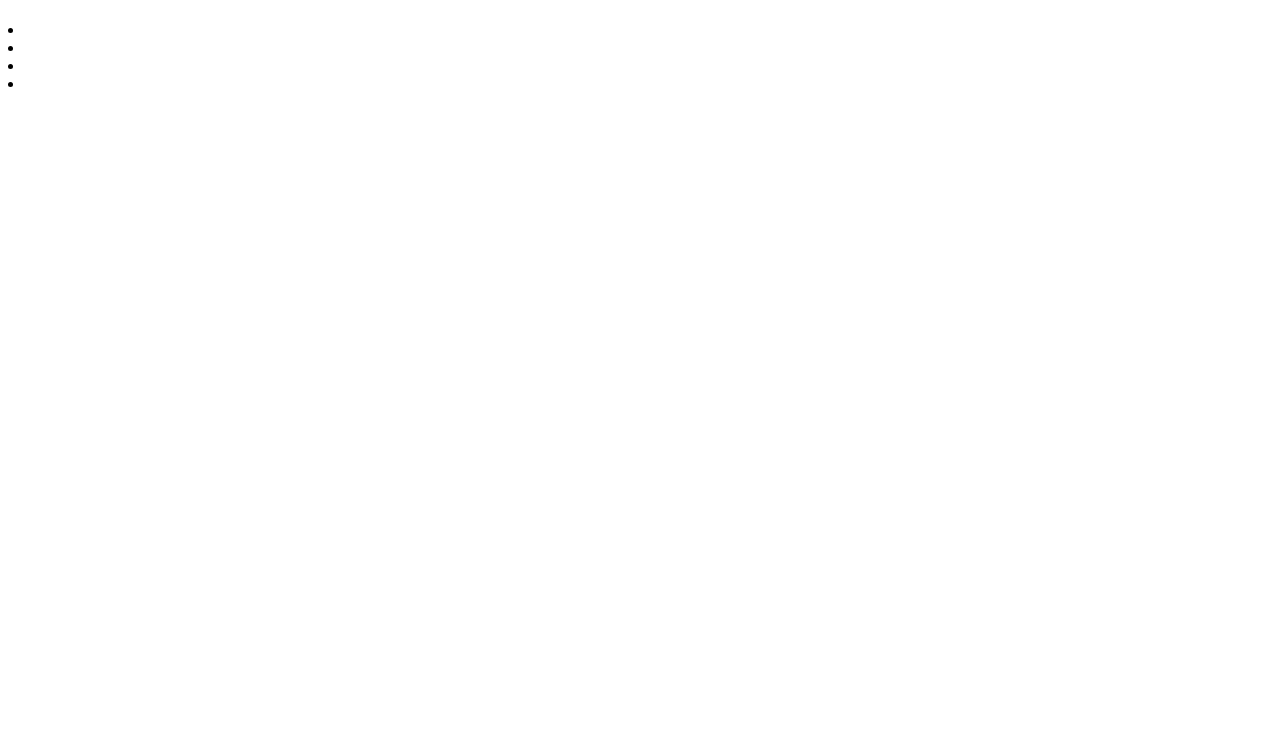
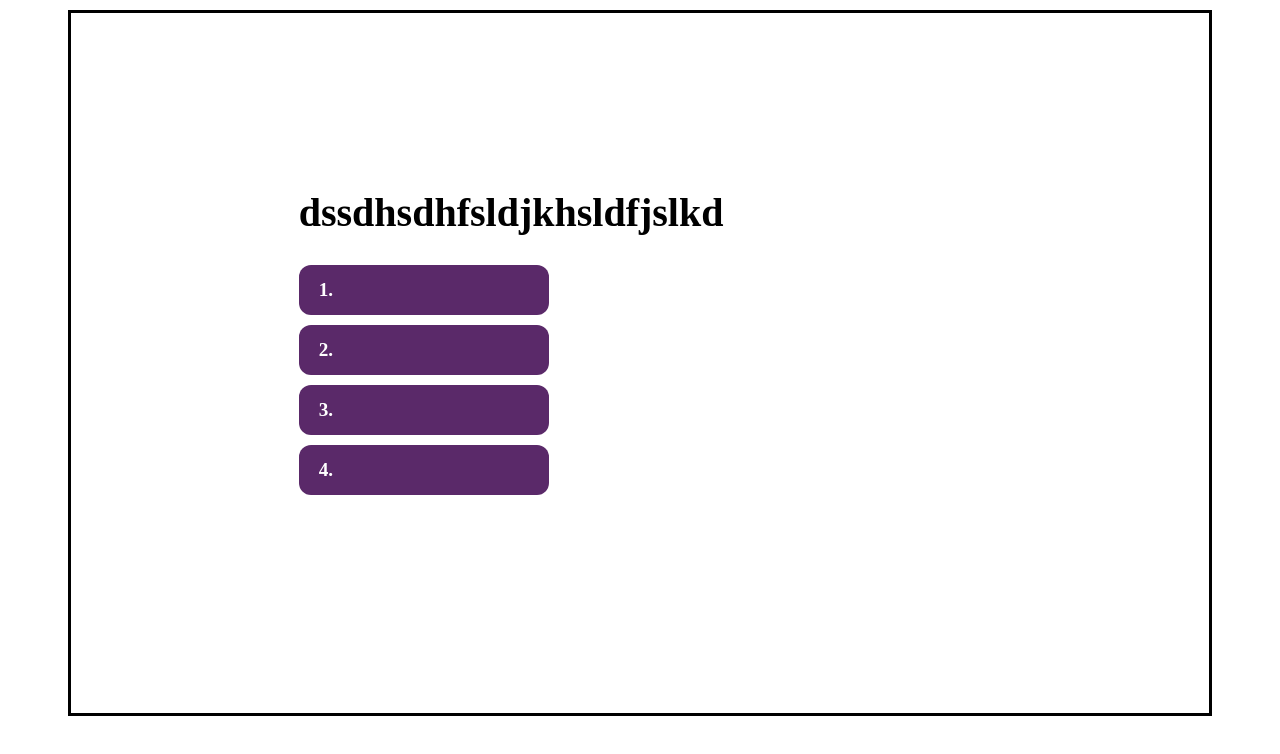
Before and after one commit to rtrevill/Coding-Quiz, a plain HTML site: page index.html in a window 1280 px wide. Drawn offline with Linux system fonts and the light colour scheme.

Commit message:
creating and formatting box for the quiz

```diff
--- a/assets/files/app.css
+++ b/assets/files/app.css
@@ -0,0 +1,49 @@
+#container {
+    display: flex;
+    width: 90%;
+    border: 3px solid black;
+    height: 700px;
+    margin: 10px auto;
+}
+
+#quiz-box {
+display: flex;
+flex-direction: column;
+justify-content: center;
+align-content: flex-end;
+
+margin-left: 20%;
+/* margin-top: auto;
+margin-bottom: auto; */
+
+}
+h1 {
+    margin-bottom: 0;
+    font-size: 2.5rem;
+}
+
+ol {
+    list-style: decimal inside;
+    font-weight: 700;
+    font-size: 1.2rem;
+    padding: 0;
+
+    }
+.list-item-container {
+    width: 250px;
+    height: 50px;
+    background-color: rgb(90, 41, 105);
+    margin: 10px 0px;
+    color: white;
+    border-radius: 12px;
+    }
+
+.list-item-container:active{
+    background-color: rgb(226, 96, 183);
+
+}
+
+li {
+    margin: 0 20px;
+    line-height: 50px;
+}
--- a/index.html
+++ b/index.html
@@ -8,13 +8,24 @@
 </head>
 <body>
     <div id="container">
-    <h1></h1>
-    <ol id="options"></ol>
-        <li></li>
-        <li></li>
-        <li></li>
-        <li></li>
+    <div id="quiz-box">
+    <h1>dssdhsdhfsldjkhsldfjslkd</h1>
+    <ol id="options">
+        <div class="list-item-container">
+            <li></li>
+        </div>
+        <div class="list-item-container">
+            <li></li>
+        </div>
+        <div class="list-item-container">
+            <li></li>
+        </div>
+        <div class="list-item-container">
+            <li></li>
+        </div>
+    </ol>
     <h2 id="result"></h2>
+    </div>
     </div>
     <script src="./assets/files/app.js"></script>
 </body>
```
